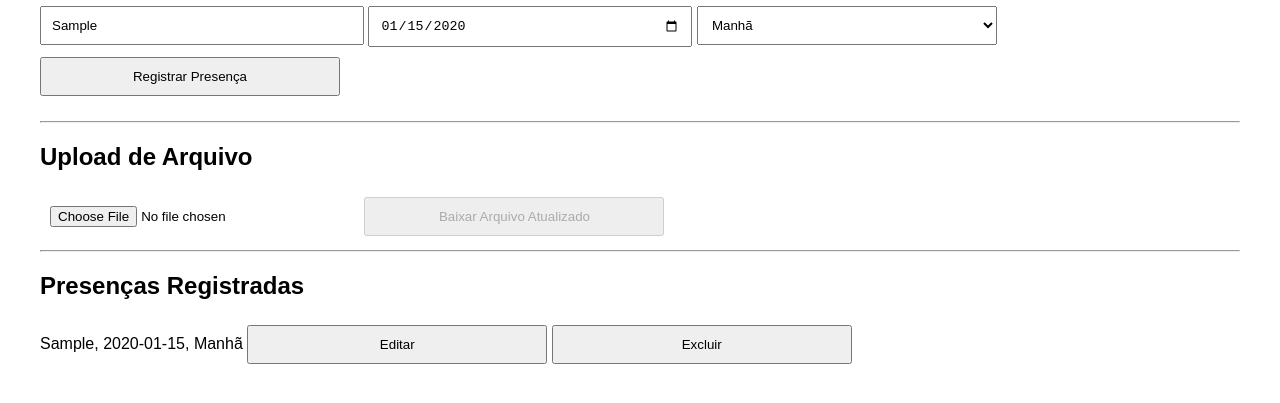
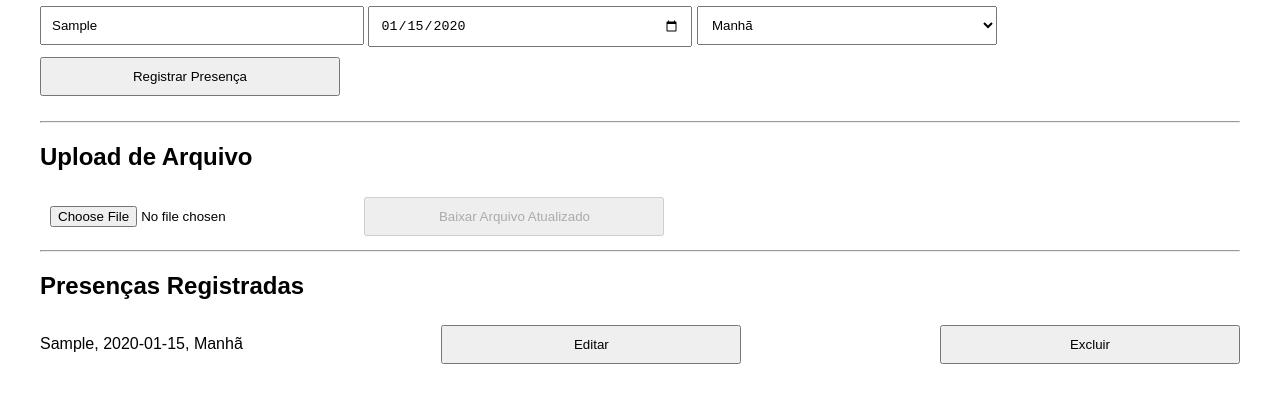
Before and after one commit to divilella96/ListaPresenca, a plain HTML site: page index.html in a window 1280 px wide. Both pictures are taken after typing "Sample", "2020-01-15" into the empty fields and a click on the button "Registrar Presença". Shown: the part 119-522 px from the top of the page. Drawn offline with Linux system fonts and the light colour scheme.

Commit message:
Update styles.css
Atualização

```diff
--- a/styles.css
+++ b/styles.css
@@ -19,3 +19,13 @@ input, select, button {
   list-style-type: none;
   padding: 0;
 }
+.attendance-item {
+  display: flex;
+  justify-content: space-between;
+  align-items: center;
+  margin-bottom: 5px;
+}
+
+.attendance-item button {
+  margin-left: 5px;
+}
```
